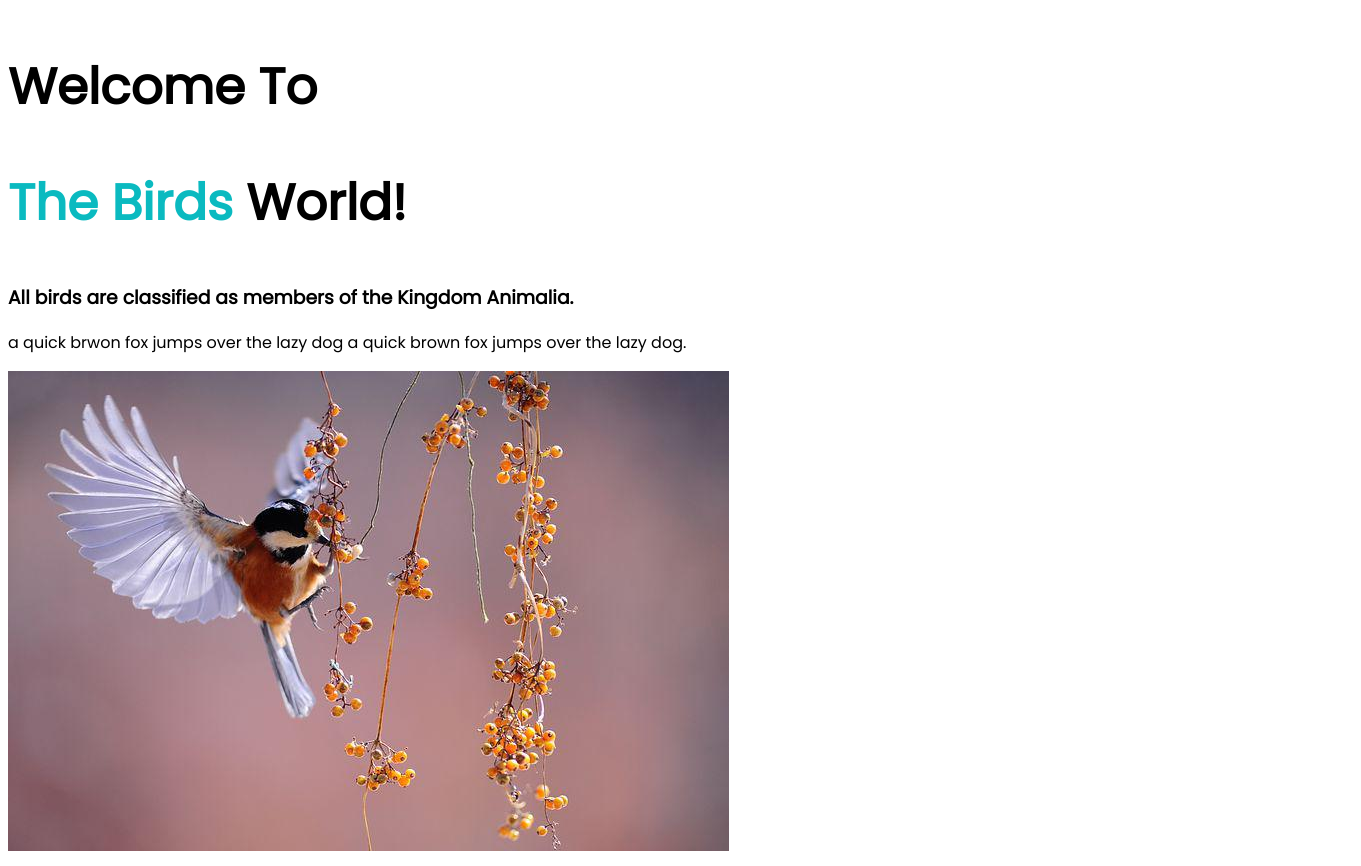
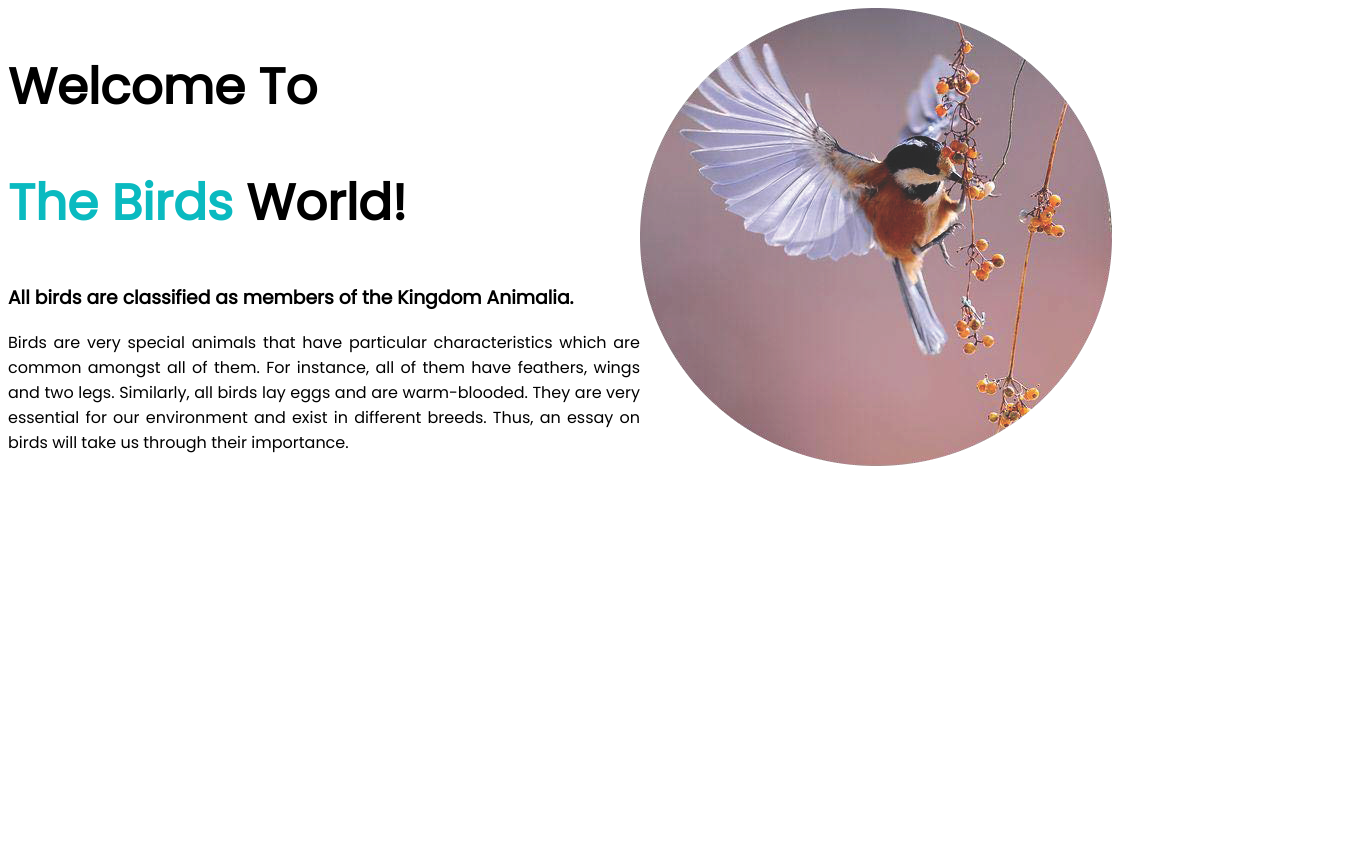
Before and after one commit to foisal-hossen/developer-portfolio, a plain HTML site: page indax.html in a window 1280 px wide. Shown: the whole page, 1361 px wide, since content can reach past the window. After the commit the page ends 800 px from the top, so only its background shows below. Drawn offline with Linux system fonts and the light colour scheme.

Commit message:
pic change

```diff
--- a/indax.html
+++ b/indax.html
@@ -12,16 +12,15 @@
 </head>
 <body>
  <section>
-   <div>
+   <div class="div-sec">
     <h1 class="welcome"> Welcome To</h1>
     <h1><span class="birds-color">The Birds     </span> World!</H1>
     <h3>All birds are classified as members of the Kingdom Animalia.</h3>
-    <p> a quick brwon fox jumps over the lazy dog a quick brown fox jumps over the lazy dog.</p>
+    <p> Birds are very special animals that have particular characteristics which are common amongst all of them. For instance, all of them have feathers, wings and two legs. Similarly, all birds lay eggs and are warm-blooded. They are very essential for our environment and exist in different breeds. Thus, an essay on birds will take us through their importance.</p>
   </div>
+     <div class="div-sec">
+        <img src="/web-pic/bird-1045954__480.pdf.png" alt="" >
+    </div>
  </section>
-<div>
-  <img src="/web-pic/bird-1045954__480.jpg" alt="">
-</div>
-
 </body>
 </html>
--- a/style.css
+++ b/style.css
@@ -5,9 +5,15 @@ h1{
  font-size: 50px;
 
  }
+ p{
+  text-align: justify;
+ }
  .birds-color{
   color: rgb(10, 186, 192);
  }
  section{
   display: flex;
  }
+ .div-sec{
+  width: 50%;
+ }
```
Also changed, not shown: web-pic/bird-1045954__480.pdf.png (added).
